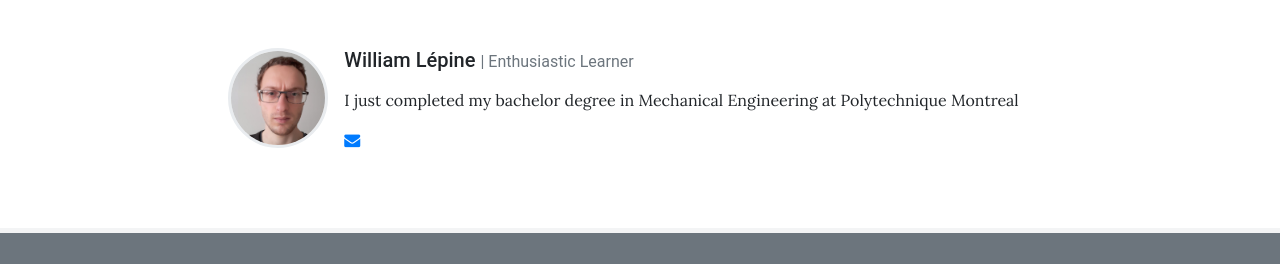
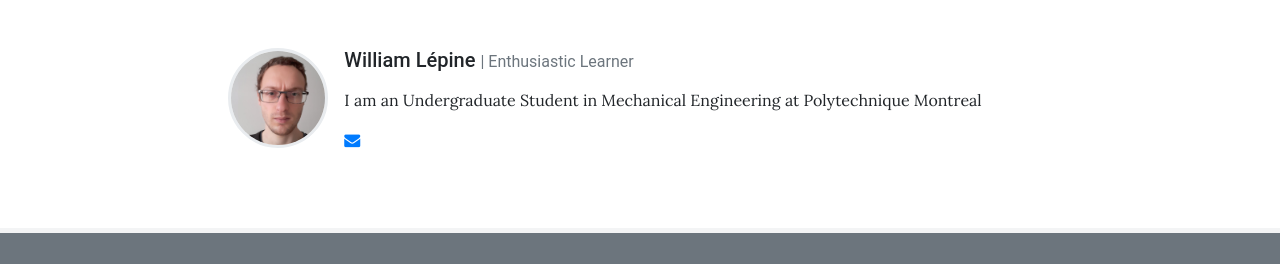
Before and after one commit to paretoux/paretoux.github.io, a Jekyll site: the page built from pages/team.md, in a window 1280 px wide. Shown: the part 1402-1666 px from the top of the page. Built offline with Jekyll 4.4.1, drawn with Linux system fonts in a browser that asks for light colours.

Commit message:
Uptade William's profile

```diff
--- a/_data/team.yml
+++ b/_data/team.yml
@@ -64,5 +64,5 @@
   role: Enthusiastic Learner # Will appear next to name
   image:  /assets/img/team/William.jpg # Can be external link
   description: > # Can be Markdown
-    I just completed my bachelor degree in Mechanical Engineering at Polytechnique Montreal
+    I am an Undergraduate Student in Mechanical Engineering at Polytechnique Montreal
   email: william.lepine@polymtl.ca
```
